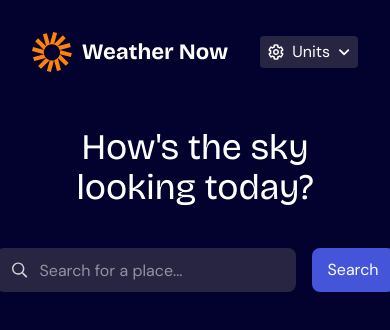
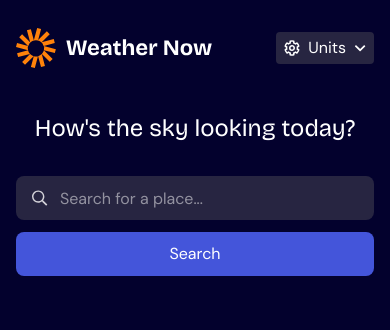
Before and after one commit to Abdulazeez1010/weather-app, a React (Vite) app: page / in a window 390 px wide. Shown: the top 330 px of the page. Built offline with nearby package versions, Linux system fonts and the light colour scheme.

Commit message:
style: improve mobile weather layout

```diff
--- a/src/components/DailyForecastCard.tsx
+++ b/src/components/DailyForecastCard.tsx
@@ -10,8 +10,8 @@ type DailyForecastCardProps = {
 const DailyForecastCard: React.FC<DailyForecastCardProps> = ({ dailyForecast }) => {
   return (
     <div>
-      <h3 className='text-sm font-semibold text-white'>Daily forecast</h3>
-      <div className="grid grid-cols-2 gap-3 md:grid-cols-4 xl:grid-cols-7">
+      <h3 className='text-sm font-semibold text-white mb-3'>Daily forecast</h3>
+      <div className="grid grid-cols-3 gap-3 md:grid-cols-4 xl:grid-cols-7">
         {dailyForecast.map((day) => (
           <InfoCard key={day.day} className='text-center'>
             <p className='text-xs opacity-80'>{day.day}</p>
--- a/src/components/HourlyForecastCard.tsx
+++ b/src/components/HourlyForecastCard.tsx
@@ -9,11 +9,11 @@ type HourlyForecastCardProps = {
 
 const HourlyForecastCard: React.FC <HourlyForecastCardProps> = ({ hourlyForecast }) => {
 	return (
-		<div className="grid gap-2 p-2">
+		<div className="grid gap-2 md:p-2">
 			{hourlyForecast.map((time) => (
 				<InfoCard
 					key={time.hour}
-					className="flex items-center justify-between rounded bg-[hsl(243,27%,30%)] px-4 py-3"
+					className="flex items-center justify-between rounded-sm bg-[hsl(243,27%,30%)] px-3 py-2"
 				>
 					<div className="flex items-center gap-2">
 						<img
--- a/src/components/InfoCard.tsx
+++ b/src/components/InfoCard.tsx
@@ -7,7 +7,7 @@ type InfoCardProps = {
 
 const InfoCard: React.FC<InfoCardProps> = ({children, className= ''}) => {
     return (
-        <div className={`rounded-xl bg-[hsl(243,27%,20%)] p-4 text-white ${className}`}>
+        <div className={`rounded-xl bg-[hsl(243,27%,20%)] p-3 md:p-4 text-white ${className}`}>
             {children}
         </div>
     );
--- a/src/components/SearchBar.tsx
+++ b/src/components/SearchBar.tsx
@@ -24,8 +24,11 @@ const SearchBar: React.FC<SearchBarProps> = ({
 
     return (
       <div className='flex justify-center text-white'>
-        <form onSubmit={handleSubmit} className="flex gap-4">
-          <div className='relative flex-1'>
+        <form
+          onSubmit={handleSubmit}
+          className="flex w-full flex-col gap-3 sm:w-auto sm:flex-row sm:gap-4"
+        >
+          <div className='relative w-full sm:w-auto'>
             <img
               src={SearchIcon}
               alt=""
@@ -37,14 +40,14 @@ const SearchBar: React.FC<SearchBarProps> = ({
               value={query}
               onChange={(event) => onQueryChange(event.target.value)}
               placeholder="Search for a place..."
-              className="h-11 flex-1 rounded-lg px-4 pl-11 w-75 bg-[hsl(243,27%,20%)]"
+              className="h-11 w-full rounded-lg bg-[hsl(243,27%,20%)] px-4 pl-11 sm:w-75"
             />
           </div>
 
           <button
             type='submit'
             disabled={isSearching}
-            className="h-11 rounded-lg px-4 bg-[hsl(233,67%,56%)] text-white"
+            className="h-11 w-full rounded-lg px-4 bg-[hsl(233,67%,56%)] px-4 text-white disabled:opacity-70 sm:w-auto"
           >
             {isSearching ? 'Searching...' : 'Search'}
           </button>
--- a/src/components/WeatherPage.tsx
+++ b/src/components/WeatherPage.tsx
@@ -315,13 +315,12 @@ const WeatherPage: React.FC = () => {
   //   )
   // }
   return (
-    <div className='p-4 md:p-6 lg:px-20'>
-      <nav className="flex items-center justify-between p-4">
+    <div className='px-4 py-4 md:px-6 lg:px-20'>
+      <nav className="flex items-center justify-between py-3 md:p-4">
         <img src={Logo} alt="Weather App Logo" />
-
         <UnitsSelector units={units} onUnitsChange={setUnits} />
       </nav>
-      <header className="m-10 text-center text-4xl text-white ">
+      <header className="my-8 text-center text-2xl text-white md:text-4xl">
         <h1>How&apos;s the sky looking today?</h1>
       </header>
 
@@ -360,19 +359,18 @@ const WeatherPage: React.FC = () => {
                 alt=""
                 className='absolute inset-0 h-full w-full object-cover'
               />
-              <div className='relative z-10 flex items-start justify-between py-16 px-2'>
+              <div className='relative z-10 flex flex-col gap-6 px-2 py-12 text-center sm:flex-row sm:items-start sm:justify-between sm:text-left'>
                 <div>
-                  {/* <p className='text-lg font-bold opacity-80'>{currentWeather.city}, {currentWeather.country}</p> */}
                   <p className='text-lg font-bold opacity-80'>{currentWeather?.city}, {currentWeather?.country}</p>
                   <p className='text-xs opacity-70'>{currentWeather?.date}</p>
                 </div>
-                <div className='flex items-center'>
+                <div className='flex justify-center items-center gap-8'>
                   <img
                     src={weatherIcons[currentWeather.condition]}
                     alt={currentWeather.condition}
                     className='w-20 h-20'
                   />
-                  <h2 className='text-5xl font-semibold leading-none italic'>
+                  <h2 className='text-4xl font-semibold leading-none italic sm:text-5xl'>
                     {currentWeather?.temp}
                   </h2>
                 </div>
@@ -386,7 +384,7 @@ const WeatherPage: React.FC = () => {
 
           {/* Hourly forecast grid */}
           <InfoCard className="grid">
-            <div className='flex items-center justify-between gap-4 p-4'>
+            <div className='flex items-center justify-between gap-4 py-4'>
               <h3 className='text-sm font-semibold'>Hourly forecast</h3>
               <HourlyDaySelector
                 dailyForecast={dailyForecast}
```
